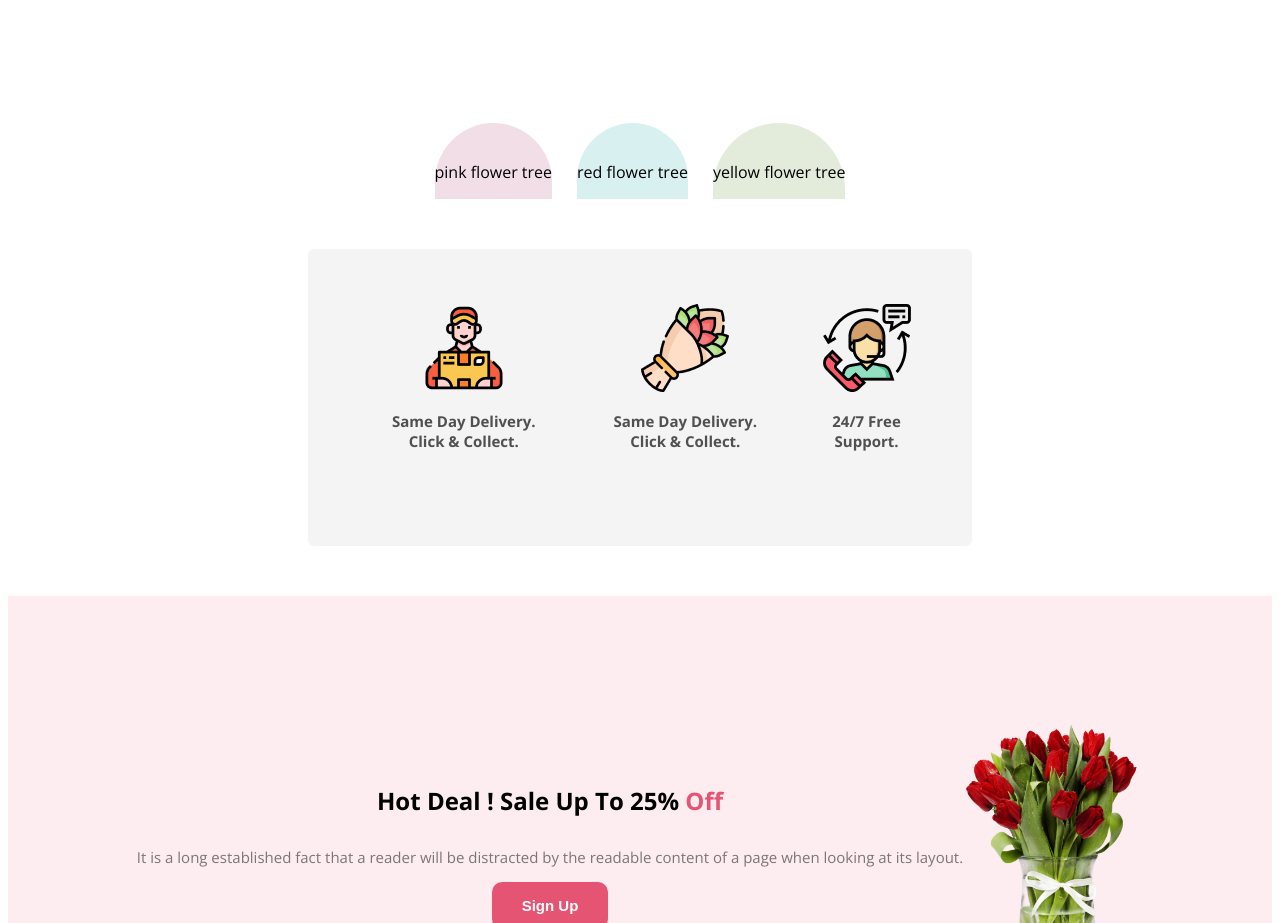
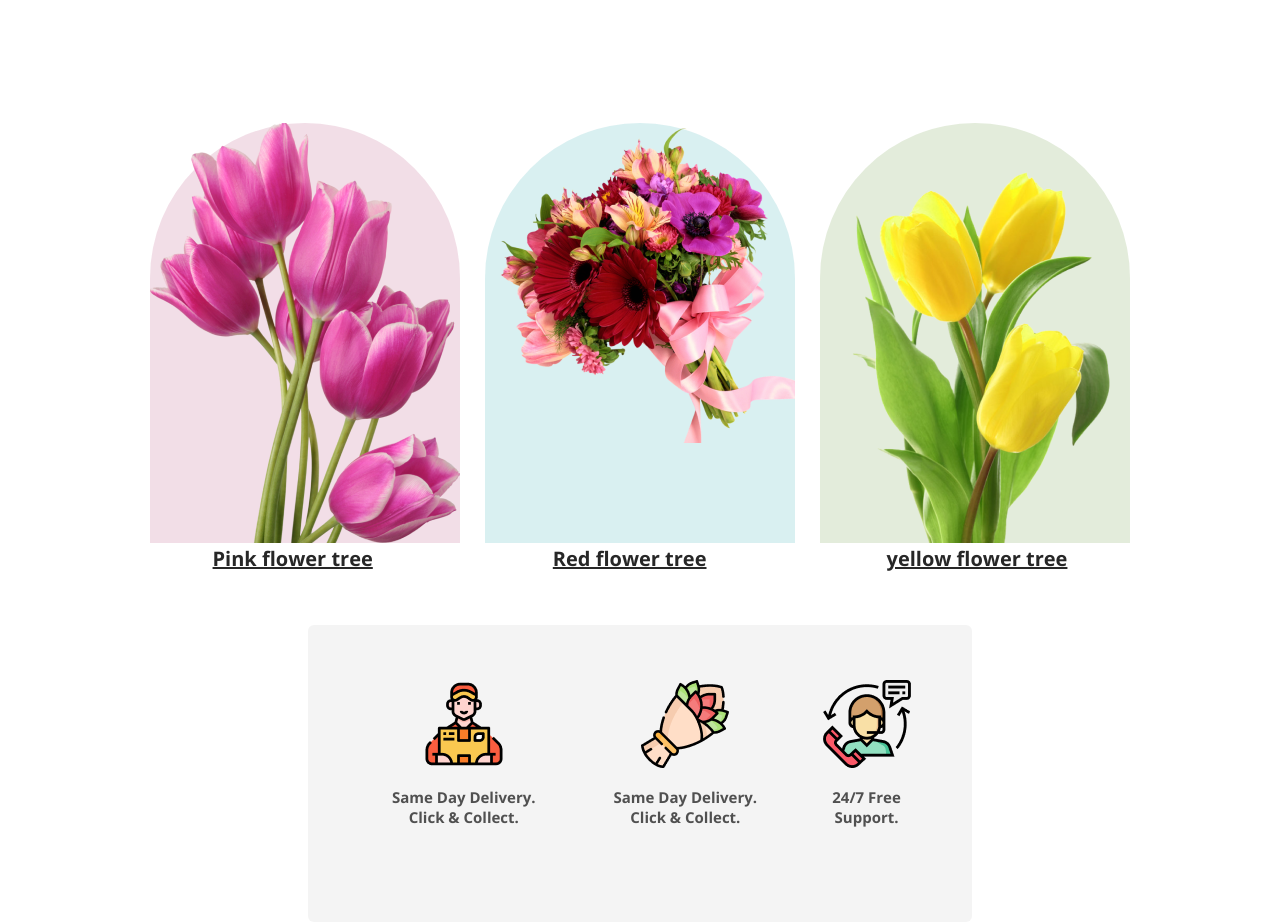
Before and after one commit to tanzila116/flowershop-website, a plain HTML site: page index.html in a window 1280 px wide. Shown: the part 1140-2063 px from the top of the page. Drawn offline with nearby package versions, Linux system fonts and the light colour scheme.

Commit message:
added category section

```diff
--- a/index.html
+++ b/index.html
@@ -27,9 +27,14 @@
         </section>
         <section class="categories">
             <div class="photos">
-                <div id="img1"><img src="flower asset/pngwing 6.png" alt=""><p>pink flower tree</p></div>
-                <div id="img2"><img src="flower asset/pngwing 5.png" alt=""><p>red flower tree</p></div>
-                <div id="img3"><img src="flower asset/pngwing 7.png" alt=""><p>yellow flower tree</p></div>
+               <div id="background1"> <div id="img1"></div></div>
+               <div id="background2"><div id="img2"></div></div>
+            <div id="background3"><div id="img3"></div></div>
+            </div>
+            <div class="photo-caption">
+                <li>Pink flower tree</li>
+                <li>Red flower tree</li>
+                <li>yellow flower tree</li>
             </div>
 
         </section>
--- a/styles/website.css
+++ b/styles/website.css
@@ -71,7 +71,8 @@ display: flex;
 justify-content: center;
 margin-top: 20px;
 margin: auto;
-gap: 200px;
+gap: 180px;
+list-style: none;
 }
 .photos{
     display: flex;
@@ -81,16 +82,31 @@ gap: 200px;
 
 }
 #img1 {
-    background: rgba(167, 33, 98, 0.15);
-    border-radius:  200px 200px 0px 0px;
+    background-image:url("../flowerasset/pngwing-6.png");
+    height: 420px;
+    width: 310px;
 }
 #img2 {
-    background: rgba(5, 151, 160, 0.15);
-    border-radius:  200px 200px 0px 0px;
+    background-image: url("../flowerasset/pngwing-5.png");
+    height: 320px;
+    width: 310px;
 }
 #img3 {
-    background: rgba(71, 125, 17, 0.15);
-    border-radius : 200px 200px 0px 0px;
+    background-image: url("../flowerasset/pngwing-7.png");
+    height: 420px;
+    width: 310px;
+}
+#background1{
+    border-radius: 300px 300px 0px 0px;
+background: rgba(167, 33, 98, 0.15);
+}
+#background2{
+    border-radius: 300px 300px 0px 0px;
+background: rgba(5, 151, 160, 0.15);
+}
+#background3{
+    border-radius: 300px 300px 0px 0px;
+background: rgba(71, 125, 17, 0.15);
 }
 /* about section styles */
 .about{
@@ -164,13 +180,12 @@ align-items: center;
 margin: auto;
 }
 .flower-container{
-    display: flex;
-    flex-wrap: wrap;
+
     flex-direction: row;
     background-color: #FFF;
     align-items: center;
     justify-content: center;
-    padding:400px;
+    padding:200px;
     margin: auto;
 }
 .flower{
```
Also changed, not shown: flowerasset/pngwing-5.png (renamed from flowerasset/pngwing 5.png), flowerasset/pngwing-6.png (renamed from flowerasset/pngwing 6.png), flowerasset/pngwing-7.png (renamed from flowerasset/pngwing 7.png).
